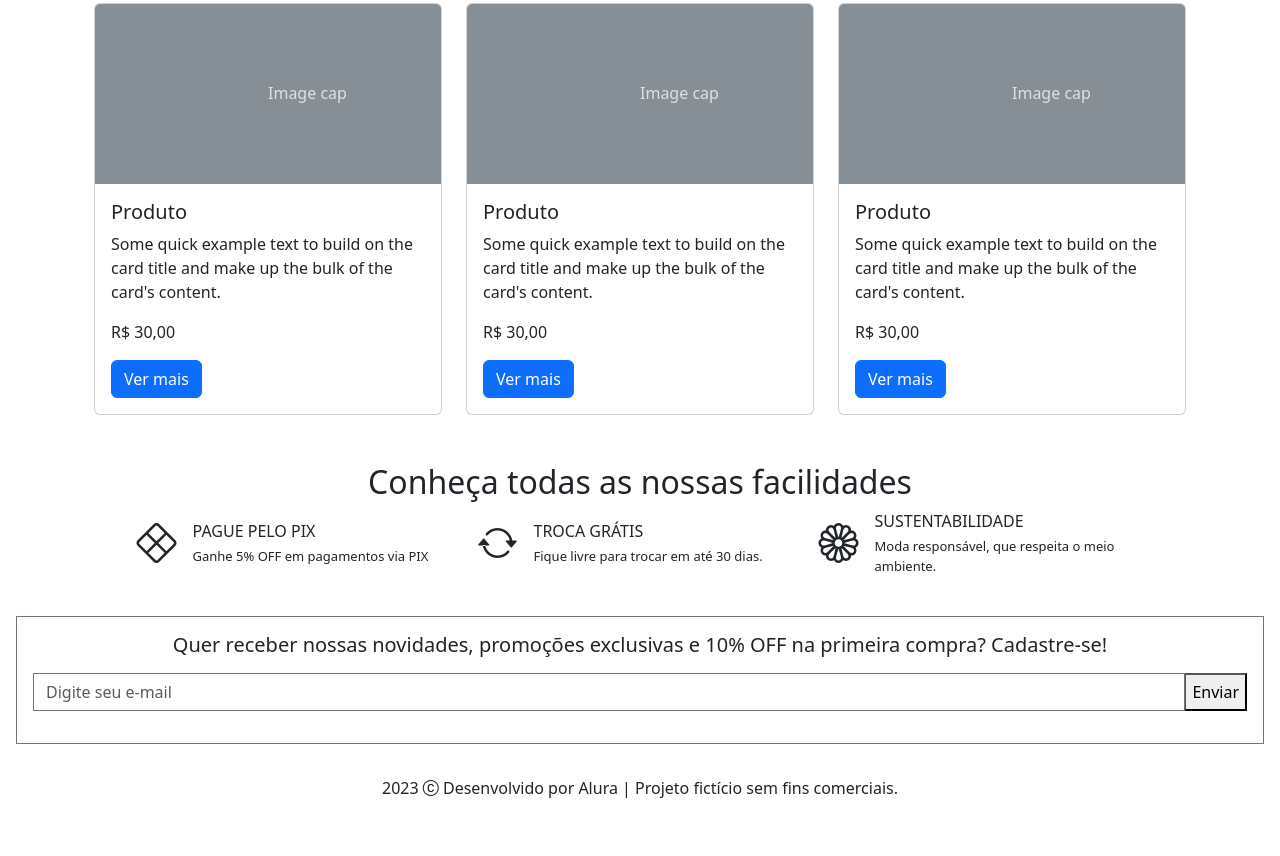
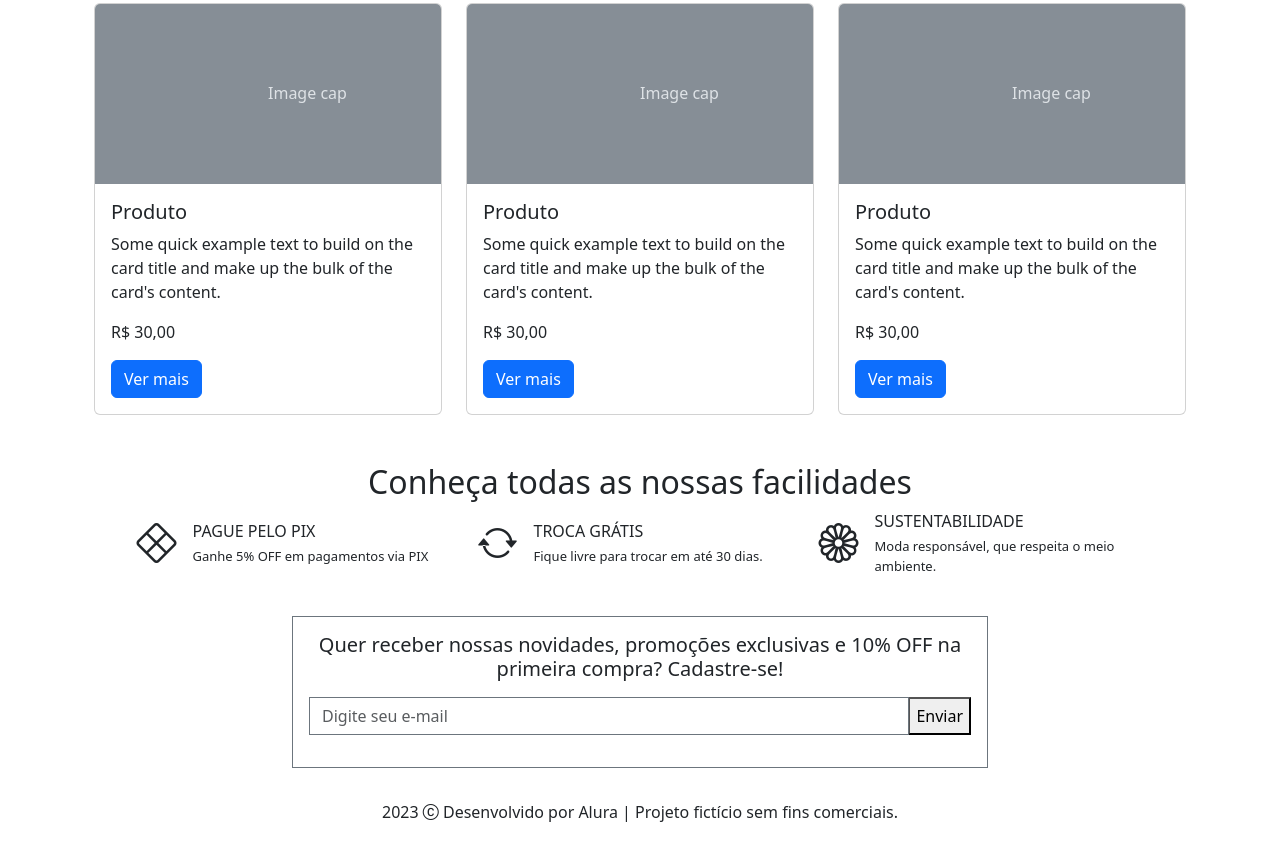
Before and after one commit to FatimaKraiczyi/meteora_alura, a plain HTML site: page index.html in a window 1280 px wide. Shown: the part 1652-2508 px from the top of the page. Before the commit the page ends 2484 px from the top, so only its background shows below. Drawn offline with nearby package versions, Linux system fonts and the light colour scheme.

Commit message:
size div-news

```diff
--- a/index.html
+++ b/index.html
@@ -342,7 +342,7 @@
 </section>
 
 <!-- form -->
-  <form class="border border-secondary m-3 p-3 text-center">
+   <form class="border border-secondary m-3 p-3 text-center div-news mx-auto">
     <h5>Quer receber nossas novidades, promoções exclusivas e 10% OFF na primeira compra? Cadastre-se!</h5>
 
     <div class="input-group my-3">
--- a/styles.css
+++ b/styles.css
@@ -5,3 +5,13 @@
 .div-facilities {
   width: 325px;
 }
+
+.div-news {
+  width: 325px;
+}
+
+@media (min-width: 768px) {
+  .div-news {
+    width: 696px;
+  }
+}
```
